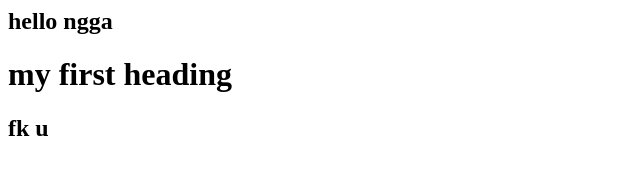
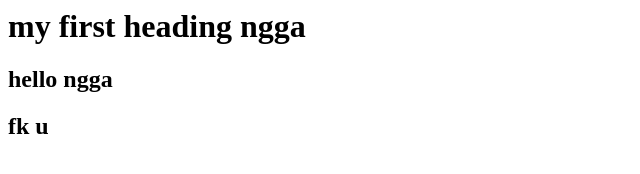
Before and after one commit to johnest31/johnest31.github.io, a plain HTML site: page first_heading.html in a window 1280 px wide. Shown: the whole page, without its empty margins (0-640 px from the left). Drawn offline with Linux system fonts and the light colour scheme.

Commit message:
Update first_heading.html

```diff
--- a/first_heading.html
+++ b/first_heading.html
@@ -3,8 +3,8 @@
 <title>welcome to my website</title>
 </head>
 <body>
+<h1> my first heading ngga</h1>
 <h2> hello ngga</h2>
-<h1> my first heading</h1>
 <h2>fk u</h2>
 </body>
 </html>
```
